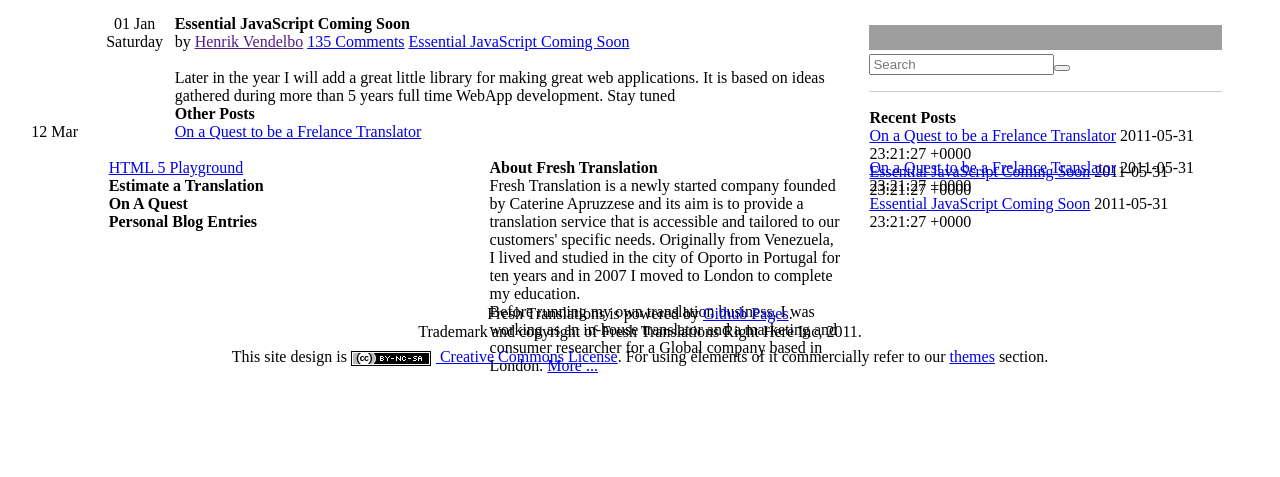
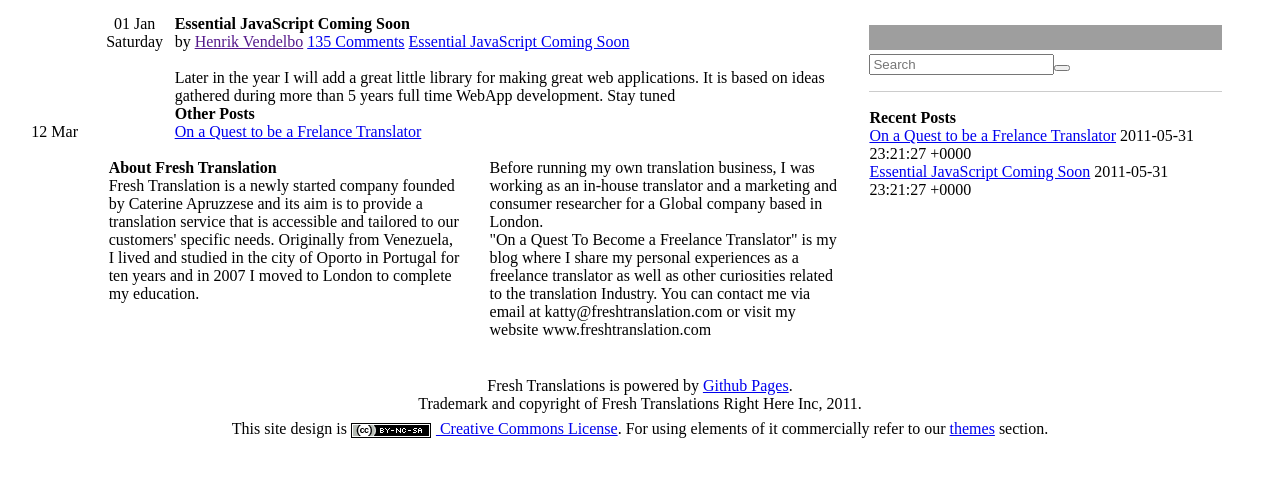
Before and after one commit to freshtranslation/YachtsSite, a Jekyll site: the page built from _posts/2011-01-01-essential-javascript-coming-soon.textile, in a window 1280 px wide, cut to the strip 0-477 px from the top of the page. Built offline with Jekyll 4.4.1, drawn with Linux system fonts in a browser that asks for light colours; Markdown is read by kramdown in place of the engine named in the settings; grey boxes are pictures that could not be loaded.

Commit message:
simple about for the blog tweaked blog front page

```diff
--- a/_includes/blog-sidebar.textile
+++ b/_includes/blog-sidebar.textile
@@ -3,7 +3,7 @@
 
 <iframe src="http://www.facebook.com/plugins/like.php?app_id=176178315769197&amp;href=freshtranslation.com&amp;send=true&amp;layout=standard&amp;width=300&amp;show_faces=true&amp;action=like&amp;colorscheme=dark&amp;font=trebuchet+ms&amp;height=25" scrolling="no" frameborder="0" style="border:none; overflow:hidden; width:100%; height:25px;" allowTransparency="true"></iframe>
 <fieldset class="search">
-<input type="search" name="search" placeholder="Search"><button class="search-base submit"></button>
+<input name="search" placeholder="Search"><button class="search-base submit"></button>
 </fieldset>
 <hr>
 <h2>Recent Posts</h2>
--- a/_layouts/blog.html
+++ b/_layouts/blog.html
@@ -18,6 +18,13 @@
 		<div class="left-third">
 			<div class="restricted-width">
 				<section>
+										<h2>About Fresh Translation</h2>
+										<p>
+										Fresh Translation is a newly started company founded by Caterine Apruzzese and its aim is to provide a translation service that is accessible and tailored to our customers' specific needs. Originally from Venezuela, I lived and studied in the city of Oporto in Portugal for ten years and in 2007 I moved to London to complete my education.
+					</p>
+					<p><br><br><br> </p>
+
+					<!--
 					<ul class="breadcrumb">
 					    <li class="home"><a href="/">HTML 5 Playground</a></li>
 						{% if page.folder %}
@@ -29,34 +36,28 @@
 					<h2>Estimate a Translation</h2>
 					<h2>On A Quest</h2>
 					<h2>Personal Blog Entries</h2>
-					<p><br><br><br> </p>
+					-->
 			</div>
 		</div>
 
 		<div class="middle-third">
 			<div class="restricted-width">
 				<section>
-					<h2>About Fresh Translation</h2>
 					<p>
-					Fresh Translation is a newly started company founded by Caterine Apruzzese and its aim is to provide a translation service that is accessible and tailored to our customers' specific needs. Originally from Venezuela, I lived and studied in the city of Oporto in Portugal for ten years and in 2007 I moved to London to complete my education.
-</p><p>
-Before running my own translation business, I was working as an in-house translator and a marketing and consumer researcher for a Global company based in London.
+					Before running my own translation business, I was working as an in-house translator and a marketing and consumer researcher for a Global company based in London.
 
-					<a href="/more/">More ...</a>
-</p>
-				</section>
+
+					</p>
+					<p>"On a Quest To Become a Freelance Translator" is my blog where I share my personal experiences as a freelance translator as well as other curiosities related to the translation Industry.
+
+					You can contact me via email at katty@freshtranslation.com or visit my website www.freshtranslation.com
+	</p>	</section>
 			</div>
 		</div>
 
 		<div class="right-third">
 			<div class="restricted-width">
 				<section>
-{% for post in site.posts %}
-<p>
-  <a href="{{ post.url }}">{{ post.title }}</a>
-  <time>{{ site.time }}</time>
-</p>
-{% endfor %}
 				</section>
 			</div>
 		</div>
```
Also changed, not shown: _layouts/blog-frontpage.html (added, +65 -0 lines), onaquest.textile (+1 -15 lines).
